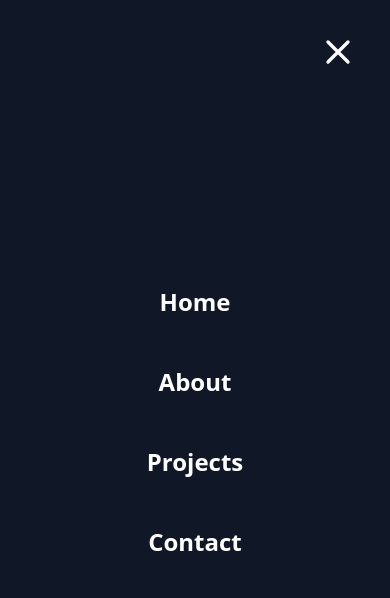
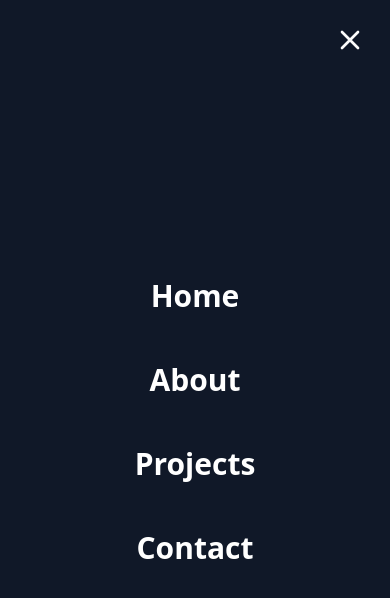
Before and after one commit to peniemab/protfolio2.0, a plain HTML site: page index.html in a window 390 px wide. Both pictures are taken after a click on the button 338 px from the left and 52 px from the top of the page. Drawn offline with nearby package versions, Linux system fonts and the light colour scheme.

Commit message:
design et photo de profil a jour

```diff
--- a/index.html
+++ b/index.html
@@ -1,107 +1,171 @@
 <!DOCTYPE html>
 <html lang="en">
+
 <head>
     <meta charset="UTF-8">
     <meta name="viewport" content="width=device-width, initial-scale=1.0">
-    <title>Mon_portfolio_peniel</title>
+    <title>My_portfolio_peniel</title>
     <script src="https://cdn.jsdelivr.net/npm/@tailwindcss/browser@4"></script>
+    <style>
+        .text-shadow-lg\/30 {
+            text-shadow: 2px 2px 4px rgba(255, 255, 255, 0.3);
+        }
+    </style>
 </head>
-<body class="bg-gray-950 text-white font-sans">
-    <header class="p-6 relative flex justify-between items-center bg-linear-to-r from-white to-white bg-clip-text text-transparent">
-        <span id="logo-pema" class="transition delay-150 duration-300 ease-in-out hover:-translate-y-1 hover:scale-110 text-3xl font-semibold text-shadow-lg/30 text-shadow-white tracking-wide md:hidden font-stretch-extra-condensed" role="link" tabindex="0">P<strong class="font-medium  animate-spin">E</strong>M<strong class="font-medium animate-spin">A</strong>.<strong class="italic font-normal text-lg ">digital</strong></span>
 
-        <nav class="hidden md:flex flex-1 justify-center items-center">
-            <ul class="flex space-x-4">
-                <li><a href="#" class="text-white transition delay-150 duration-300 ease-in-out hover:-translate-y-1 hover:scale-110 hover:text-yellow-300">Home</a></li>
-                <li><a href="#" class="text-white transition delay-150 duration-300 ease-in-out hover:-translate-y-1 hover:scale-110 hover:text-yellow-300">About</a></li>
-                <li><a href="#" class="text-white transition delay-150 duration-300 ease-in-out hover:-translate-y-1 hover:scale-110 hover:text-yellow-300">Projects</a></li>
-                <li><a href="#" class="text-white transition delay-150 duration-300 ease-in-out hover:-translate-y-1 hover:scale-110 hover:text-yellow-300">Contact</a></li>
+<body class="bg-gray-950 text-white font-sans min-h-screen flex flex-col overflow-x-hidden">
+    <header class="p-4 md:p-6 relative flex justify-between items-center bg-gray-950 z-50">
+        <span id="logo-pema-mobile"
+            class="md:hidden transition delay-150 duration-300 ease-in-out hover:-translate-y-1 hover:scale-110 text-3xl font-semibold bg-linear-to-r from-white to-white bg-clip-text text-transparent text-shadow-lg/30 tracking-wide font-stretch-extra-condensed"
+            role="link" tabindex="0">
+            P<strong class="font-medium">E</strong>M<strong class="font-medium">A</strong>.<strong
+                class="italic font-normal text-lg">digital</strong>
+        </span>
+
+        <div class="hidden md:flex flex-1 justify-center items-center">
+            <span id="logo-pema-desktop"
+                class="transition delay-150 duration-300 ease-in-out hover:-translate-y-1 hover:scale-110 text-3xl font-semibold bg-linear-to-r from-white to-white bg-clip-text text-transparent text-shadow-lg/30 tracking-wide font-stretch-extra-condensed"
+                role="link" tabindex="0">
+                P<strong class="font-medium">E</strong>M<strong class="font-medium">A</strong>.<strong
+                    class="italic font-normal text-lg">digital</strong>
+            </span>
+        </div>
+
+        <nav class="hidden md:flex justify-end items-center absolute right-6">
+            <ul class="flex space-x-6 lg:space-x-8">
+                <li><a href="index.html"
+                        class="text-white text-lg transition delay-150 duration-300 ease-in-out hover:-translate-y-1 hover:scale-110 hover:text-yellow-300">Home</a>
+                </li>
+                <li><a href="about.html"
+                        class="text-white text-lg transition delay-150 duration-300 ease-in-out hover:-translate-y-1 hover:scale-110 hover:text-yellow-300">About</a>
+                </li>
+                <li><a href="projects.html"
+                        class="text-white text-lg transition delay-150 duration-300 ease-in-out hover:-translate-y-1 hover:scale-110 hover:text-yellow-300">Projects</a>
+                </li>
+                <li><a href="contact.html"
+                        class="text-white text-lg transition delay-150 duration-300 ease-in-out hover:-translate-y-1 hover:scale-110 hover:text-yellow-300">Contact</a>
+                </li>
             </ul>
         </nav>
 
-        <button id="menu-toggle" class="md:hidden  transition delay-150 duration-300 ease-in-out hover:-translate-y-1 hover:scale-110 animate-pulse p-2 focus:outline-none z-50">
-            <svg class="h-10 w-10 text-white" fill="none" viewBox="0 0 24 24" stroke="currentColor">
-                <path id="burger-icon" stroke-linecap="round" stroke-linejoin="round" stroke-width="2" d="M4 6h16M4 12h16M4 18h16"></path>
-                <path id="close-icon" class="hidden" stroke-linecap="round" stroke-linejoin="round" stroke-width="2" d="M6 18L18 6M6 6l12 12"></path>
+        <button id="menu-toggle"
+            class="md:hidden transition delay-150 duration-300 ease-in-out hover:-translate-y-1 hover:scale-110 animate-pulse p-2 focus:outline-none z-50">
+            <svg class="h-8 w-8 text-white" fill="none" viewBox="0 0 24 24" stroke="currentColor">
+                <path id="burger-icon" stroke-linecap="round" stroke-linejoin="round" stroke-width="2"
+                    d="M4 6h16M4 12h16M4 18h16"></path>
+                <path id="close-icon" class="hidden" stroke-linecap="round" stroke-linejoin="round" stroke-width="2"
+                    d="M6 18L18 6M6 6l12 12"></path>
             </svg>
         </button>
 
-        <nav id="menu" class="hidden absolute top-0 left-0 w-full h-screen bg-gray-900 bg-opacity-90 flex justify-center items-center transform transition-transform duration-300 ease-in-out translate-y-full z-40">
-            <ul class="flex flex-col space-y-8 text-center text-2xl font-semibold">
-                <li><a href="#" class="text-white transition delay-150 duration-300 ease-in-out hover:-translate-y-1 hover:scale-110 hover:text-yellow-300 block p-2">Home</a></li>
-                <li><a href="#" class="text-white transition delay-150 duration-300 ease-in-out hover:-translate-y-1 hover:scale-110 hover:text-yellow-300 block p-2">About</a></li>
-                <li><a href="#" class="text-white transition delay-150 duration-300 ease-in-out hover:-translate-y-1 hover:scale-110 hover:text-yellow-300 block p-2">Projects</a></li>
-                <li><a href="#" class="text-white transition delay-150 duration-300 ease-in-out hover:-translate-y-1 hover:scale-110 hover:text-yellow-300 block p-2">Contact</a></li>
+        <nav id="menu"
+            class="hidden absolute top-0 left-0 w-full h-screen bg-gray-900 bg-opacity-95 flex justify-center items-center transform transition-transform duration-300 ease-in-out translate-y-full z-40">
+            <ul class="flex flex-col space-y-8 text-center text-3xl font-semibold">
+                <li><a href="index.html"
+                        class="text-white hover:text-yellow-300 block p-2 transition-colors duration-300">Home</a></li>
+                <li><a href="about.html"
+                        class="text-white hover:text-yellow-300 block p-2 transition-colors duration-300">About</a></li>
+                <li><a href="projects.html"
+                        class="text-white hover:text-yellow-300 block p-2 transition-colors duration-300">Projects</a>
+                </li>
+                <li><a href="contact.html"
+                        class="text-white hover:text-yellow-300 block p-2 transition-colors duration-300">Contact</a>
+                </li>
             </ul>
         </nav>
     </header>
-    <main class="bg-linear-to-r from-pink-500 to-violet-500 bg-clip-text text-5xl font-extrabold text-transparent  ">
-        <section>
-        <div class="mx-6 my-10 text-left mb-0">
-            <h1 class="font-bold text-4xl text-shadow-lg/20 text-shadow-white">PENIEL MABANZA</h1>
+
+    <main class="flex-grow flex flex-col items-center justify-center p-4 text-center">
+        <section class="max-w-4xl w-full">
+            <div class="mb-8 md:mb-10">
+                <h1
+                    class="font-extrabold text-4xl sm:text-5xl md:text-6xl bg-linear-to-r from-pink-500 to-violet-500 bg-clip-text text-transparent text-shadow-lg/20">
+                    PENIEL MABANZA</h1>
             </div>
-        <div class="text-right mx-5 mb-13">
-            <h2 class="font-semibold text-2xl text-shadow-lg/30 text-shadow-white">Développeur Web & Mobile</h2>
+            <div class="mb-12 md:mb-16">
+                <h2 class="font-semibold text-xl sm:text-2xl md:text-3xl text-shadow-lg/30 text-shadow-white">Web &
+                    Mobile Developer</h2>
             </div>
-        <div class="mx-6">
-            <img src="/profil.jpg" alt="photo de profil" class="w-full object-cover drop-shadow-xl rounded-lg mask-linear-50 mask-linear-from-60% mask-linear-to-80% bg-[url(/profil.jpg)] ">
+            <div class="mx-6 w-full">
+                <img src="/profil.jpg" alt="photo de profil"
+                    class="w-xs drop-shadow-xl rounded-lg mask-linear-50 mask-linear-from-60% mask-linear-to-80% bg-[url(/profil.jpg)] ">
+
             </div>
-        <a href="#next-section" class="block">
-            <img src="/double-arrows.png" alt="double flèches" class="mx-auto my-10 size-15 animate-bounce">
+            <a href="#next-section" class="block mt-16 md:mt-20">
+                <img src="/double-arrows.png" alt="double flèches"
+                    class="size-16 sm:size-20 mx-auto border-4 sm:border-7 transition duration-700 ease-in-out shadow-xl border-white rounded-full animate-bounce">
             </a>
         </section>
     </main>
-    <footer></footer>
+
+    <footer class="p-4 text-center text-gray-500 text-sm">
+        &copy; 2025 Peniel M. All rights reserved.
+    </footer>
 
     <script>
         const toggleButton = document.getElementById('menu-toggle');
         const menu = document.getElementById('menu');
         const burgerIcon = document.getElementById('burger-icon');
         const closeIcon = document.getElementById('close-icon');
+        const body = document.body;
 
-        toggleButton.addEventListener('click', () => {
+        function toggleMenu() {
             const isMenuOpen = !menu.classList.contains('hidden');
 
-            // Bascule la visibilité du menu
             menu.classList.toggle('hidden');
             menu.classList.toggle('translate-y-full'); // Pour le faire apparaître/disparaître du bas
 
-            // Bascule les icônes (burger <-> croix)
             burgerIcon.classList.toggle('hidden');
             closeIcon.classList.toggle('hidden');
 
-            // Gérer le focus pour l'accessibilité
-            if (isMenuOpen) {
-                toggleButton.setAttribute('aria-expanded', 'false');
+            toggleButton.setAttribute('aria-expanded', isMenuOpen ? 'false' : 'true');
+
+            // Empêche le scroll du body quand le menu est ouvert
+            if (!isMenuOpen) {
+                body.style.overflow = 'hidden'; // Désactive le scroll
             } else {
-                toggleButton.setAttribute('aria-expanded', 'true');
+                body.style.overflow = ''; // Réactive le scroll
             }
-        });
+        }
 
-        // Fermer le menu si on clique sur un lien (optionnel)
+        toggleButton.addEventListener('click', toggleMenu);
+
+        // Fermer le menu si on clique sur un lien
         const menuLinks = document.querySelectorAll('#menu a');
         menuLinks.forEach(link => {
             link.addEventListener('click', () => {
-                menu.classList.add('hidden');
-                menu.classList.add('translate-y-full');
-                burgerIcon.classList.remove('hidden');
-                closeIcon.classList.add('hidden');
-                toggleButton.setAttribute('aria-expanded', 'false');
+                // Ferme le menu
+                toggleMenu();
             });
         });
-        const logoPema = document.getElementById('logo-pema');
 
-logoPema.addEventListener('click', () => {
-    // Redirige vers la page d'accueil.
+        // Gestion du logo PEMA pour les deux versions (mobile et desktop)
+        const logoPemaMobile = document.getElementById('logo-pema-mobile');
+        const logoPemaDesktop = document.getElementById('logo-pema-desktop');
+
+        if (logoPemaMobile) {
+            logoPemaMobile.addEventListener('click', () => {
                 window.location.href = 'index.html';
             });
-
-// Pour l'accessibilité, gère aussi le clic sur la touche Entrée
-logoPema.addEventListener('keypress', (event) => {
+            logoPemaMobile.addEventListener('keypress', (event) => {
                 if (event.key === 'Enter') {
                     window.location.href = 'index.html';
                 }
             });
+        }
+
+        if (logoPemaDesktop) {
+            logoPemaDesktop.addEventListener('click', () => {
+                window.location.href = 'index.html';
+            });
+            logoPemaDesktop.addEventListener('keypress', (event) => {
+                if (event.key === 'Enter') {
+                    window.location.href = 'index.html';
+                }
+            });
+        }
+
     </script>
 </body>
+
 </html>
```
Lines whose indentation alone changed are shown as unchanged.
